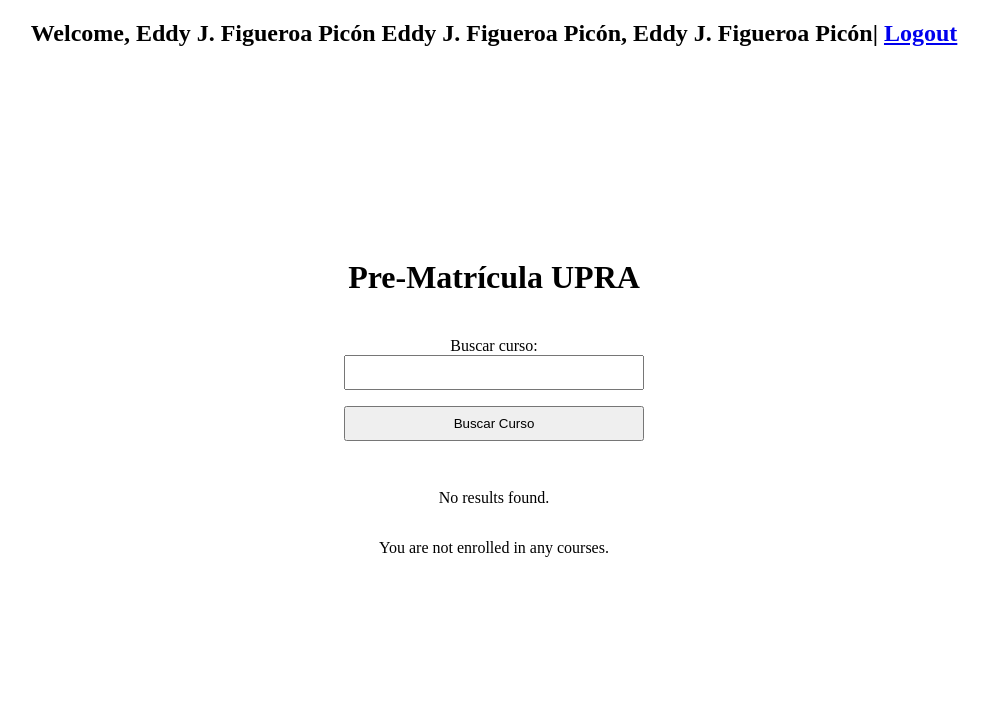
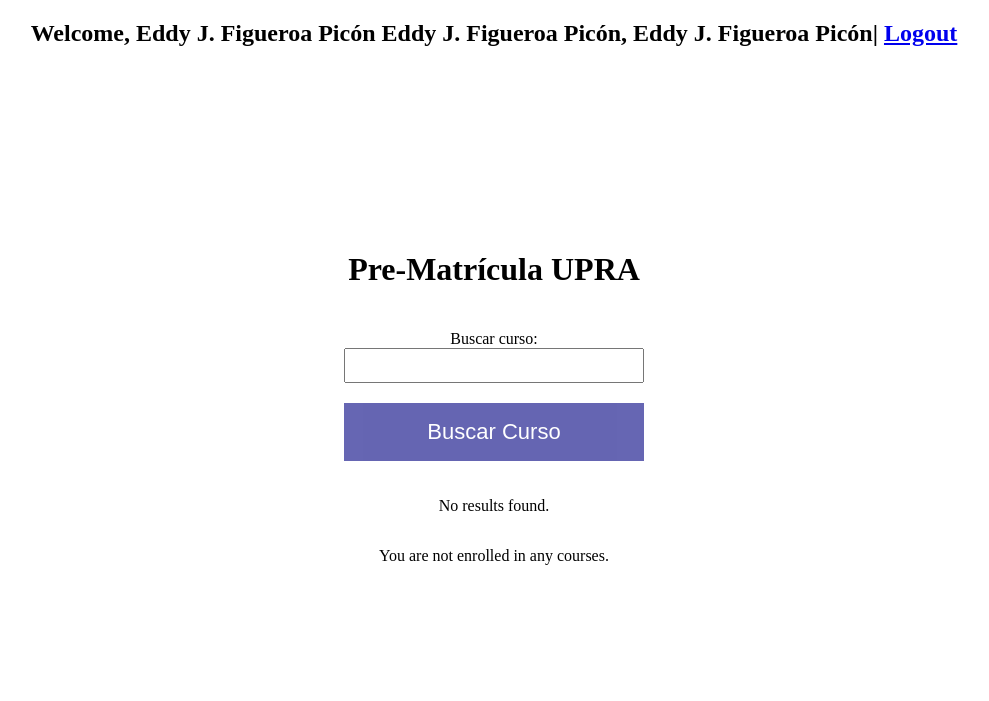
Before and after one commit to zulymargs/proyectofinal_prematricula, a PHP site: page /student/index.php in a window 1280 px wide. Shown: the top 701 px of the page, without its empty margins (146-1135 px from the left). Run offline with PHP 8.4, Linux system fonts and the light colour scheme; a user stored in the database is signed in; data comes from the database, SQL or seed files in the repository; data that the repository does not hold is empty; a stand-in replaces the project's code that opens the database connection.

Commit message:
edit css

```diff
--- a/crud/index.php
+++ b/crud/index.php
@@ -66,11 +66,11 @@ session_start();
                 <label for="password">Contraseña:</label>
                 <input type="password" name="password" required />
 
-                <button type="submit">Entrar!</button>
+                <button type="submit"class="sub" >Entrar!</button>
             </form>
 
 
-            <a href="register_student.php"><button>Registrar nuevo estudiante</button></a> ';// Add registration button for students
+            <a href="register_student.php" class="button">Registrar nuevo estudiante</a> ';// Add registration button for students
         }
 
         function handleLogin($row, $role)
--- a/crud/php.css
+++ b/crud/php.css
@@ -203,3 +203,35 @@ header, footer {
     width: 100%;
     font-variant: small-caps;
 }   */
+.button {
+    background-color: black;
+    border: none;
+    color: white;
+    padding: 16px 32px;
+    text-align: center;
+    font-size: 16px;
+    margin: 4px 2px;
+    opacity: 0.6;
+    transition: 0.3s;
+    display: inline-block;
+    text-decoration: none;
+    cursor: pointer;
+  }
+   .button:hover {opacity: 1}
+
+  .sub, input[type=submit] {
+    background-color: navy;
+    border: none;
+    color: white;
+    padding: 16px 32px;
+    text-align: center;
+    font-size: 22px;
+    margin: 4px 2px;
+    opacity: 0.6;
+    transition: 0.3s;
+    display: inline-block;
+    text-decoration: none;
+    cursor: pointer;
+  }
+
+  .sub:hover,input[type=submit]:hover {opacity: 1}
--- a/crud/student/index.php
+++ b/crud/student/index.php
@@ -64,13 +64,13 @@ function checkStatus($course_id, $section_id, $allowedStatusArray) {
         <form action="index.php" method="post">
             <!-- ... existing form fields ... -->
             <tr>
-                <td width="140" align="right">Buscar curso:</td>
+                <td width="140" align="right" class="sub">Buscar curso:</td>
                 <td><input type="text" name="search_query" size="50" maxlength="255" /></td>
             </tr>
             <!-- ... existing form fields ... -->
             <tr>
                 <td></td>
-                <td><input type="submit" class="formbutton" name="submit" value="Buscar Curso" /></td>
+                <td><input type="submit" class="sub" name="submit" value="Buscar Curso" /></td>
             </tr>
         </form>
 
```
